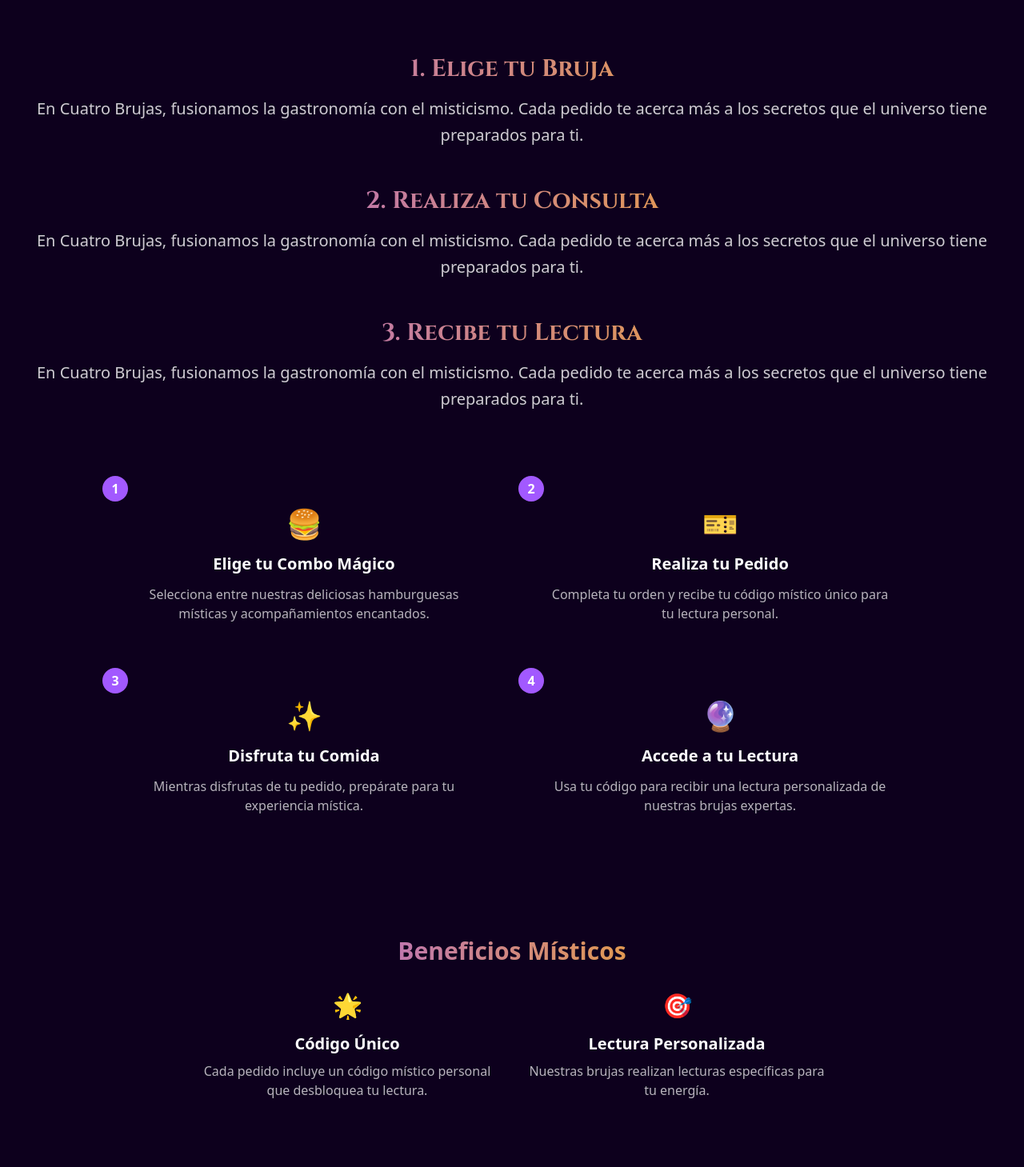
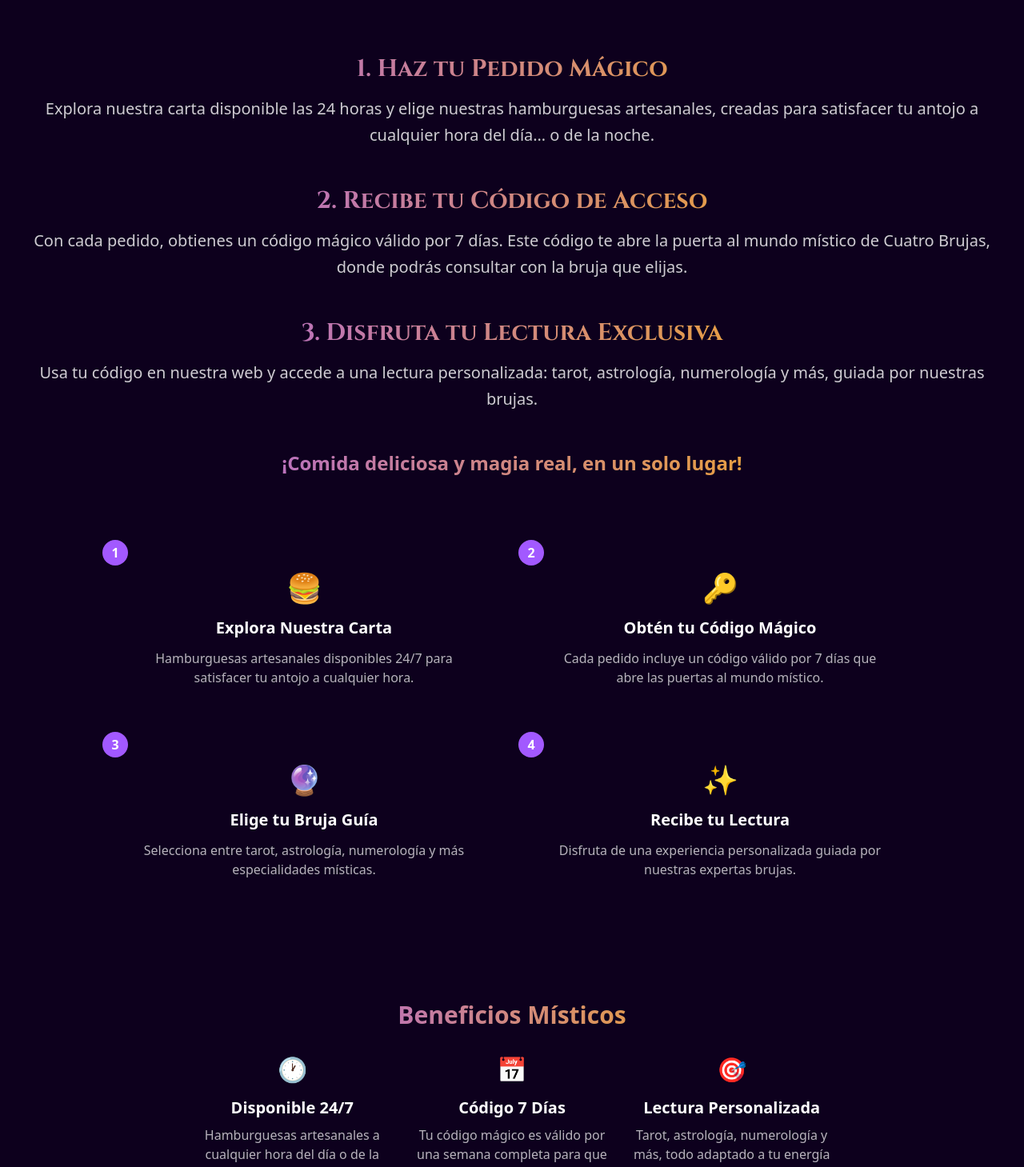
Before and after one commit to GiacomoGonzales/cuatro-brujas, a React (Vite) app in the folder cuatro-brujas/: page /como-funciona in a window 1280 px wide. Shown: the part 200-1659 px from the top of the page at 80% size. Built offline with nearby package versions, Linux system fonts and the light colour scheme; no server answers.

Commit message:
falta solo conectar innova

```diff
--- a/cuatro-brujas/src/components/BrujasHomeCoverflow.jsx
+++ b/cuatro-brujas/src/components/BrujasHomeCoverflow.jsx
@@ -42,8 +42,6 @@
 const BrujasHomeCoverflow = ({ isLecturasPage = false }) => {
   const [indiceActivo, setIndiceActivo] = useState(0);
   const [direccion, setDireccion] = useState(0);
-  const [dragOffset, setDragOffset] = useState(0);
-  const [isDragging, setIsDragging] = useState(false);
   const navigate = useNavigate();
 
   // Generar datos de brujas con rutas correctas según la página
@@ -83,46 +81,41 @@
 
   const getCardProps = (indice) => {
     const diferencia = indice - indiceActivo;
-    const isMobile = window.innerWidth < 768;
-    const dragInfluence = isDragging ? dragOffset * 0.6 : 0; // Más suave, menos influencia
 
     if (diferencia === 0) {
       // Bruja central
       return {
-        x: dragInfluence,
-        scale: 1.2 - Math.abs(dragInfluence) * 0.0002, // Menos cambio de escala
-        rotateY: dragInfluence * 0.015, // Rotación más sutil
+        x: 0,
+        scale: 1.2,
+        rotateY: 0,
         z: 100,
-        opacity: 1 - Math.abs(dragInfluence) * 0.0003, // Menos cambio de opacidad
-        filter: `blur(${Math.abs(dragInfluence) * 0.005}px)`, // Menos blur
+        opacity: 1,
+        filter: 'blur(0px)',
       };
     } else if (diferencia === 1 || (diferencia === -(brujas.length - 1))) {
       // Bruja derecha
-      const baseX = isMobile ? 120 : 280;
       return {
-        x: baseX + dragInfluence * 0.8, // Menos movimiento de las laterales
-        scale: 0.8 + (dragInfluence < 0 ? Math.abs(dragInfluence) * 0.0005 : 0),
-        rotateY: -30 + dragInfluence * 0.01, // Rotación más sutil
+        x: window.innerWidth > 768 ? 280 : 120,
+        scale: 0.8,
+        rotateY: -30,
         z: 0,
-        opacity: 0.7 + (dragInfluence < 0 ? Math.abs(dragInfluence) * 0.0003 : 0),
-        filter: `blur(${2 - (dragInfluence < 0 ? Math.abs(dragInfluence) * 0.003 : 0)}px)`,
+        opacity: 0.7,
+        filter: 'blur(2px)',
       };
     } else if (diferencia === -1 || (diferencia === brujas.length - 1)) {
       // Bruja izquierda
-      const baseX = isMobile ? -120 : -280;
       return {
-        x: baseX + dragInfluence * 0.8, // Menos movimiento de las laterales
-        scale: 0.8 + (dragInfluence > 0 ? dragInfluence * 0.0005 : 0),
-        rotateY: 30 + dragInfluence * 0.01, // Rotación más sutil
+        x: window.innerWidth > 768 ? -280 : -120,
+        scale: 0.8,
+        rotateY: 30,
         z: 0,
-        opacity: 0.7 + (dragInfluence > 0 ? dragInfluence * 0.0003 : 0),
-        filter: `blur(${2 - (dragInfluence > 0 ? dragInfluence * 0.003 : 0)}px)`,
+        opacity: 0.7,
+        filter: 'blur(2px)',
       };
     } else {
       // Brujas ocultas
-      const baseX = diferencia > 0 ? (isMobile ? 250 : 500) : (isMobile ? -250 : -500);
       return {
-        x: baseX + dragInfluence,
+        x: diferencia > 0 ? (window.innerWidth > 768 ? 500 : 250) : (window.innerWidth > 768 ? -500 : -250),
         scale: 0.6,
         rotateY: diferencia > 0 ? -45 : 45,
         z: -100,
@@ -132,55 +125,36 @@
     }
   };
 
-  const handleDragStart = () => {
-    setIsDragging(true);
-  };
-
-  const handleDrag = (event, info) => {
-    // Actualizar el offset del drag en tiempo real, con throttling para mejor rendimiento
-    const throttledOffset = Math.round(info.offset.x / 2) * 2; // Throttle cada 2px
-    setDragOffset(throttledOffset);
-  };
-
   const handleDragEnd = (event, info) => {
-    setIsDragging(false);
-    setDragOffset(0);
-
-    // Threshold más sensible para móvil
-    const threshold = window.innerWidth < 768 ? 40 : 60;
-    const velocity = Math.abs(info.velocity.x);
-
-    // Si hay velocidad suficiente, threshold más bajo
-    const effectiveThreshold = velocity > 500 ? threshold * 0.6 : threshold;
-
-    if (info.offset.x > effectiveThreshold) {
+    const threshold = 50;
+    if (info.offset.x > threshold) {
       anteriorBruja();
-    } else if (info.offset.x < -effectiveThreshold) {
+    } else if (info.offset.x < -threshold) {
       siguienteBruja();
     }
   };
 
   return (
-    <div className="relative py-16 overflow-hidden w-full">
-      {/* Partículas de fondo fijas */}
-      <div className="fixed inset-0 pointer-events-none z-0">
-        {[...Array(15)].map((_, i) => (
+    <div className="relative py-8 overflow-hidden w-full">
+      {/* Partículas de fondo sutiles */}
+      <div className="absolute inset-0 pointer-events-none">
+        {[...Array(30)].map((_, i) => (
           <motion.div
             key={i}
-            className="absolute w-1 h-1 bg-purple-400 rounded-full opacity-20"
+            className="absolute w-1 h-1 bg-purple-400 rounded-full opacity-30"
             style={{
               left: `${Math.random() * 100}%`,
               top: `${Math.random() * 100}%`,
             }}
             animate={{
-              y: [0, -10, 0],
-              opacity: [0.2, 0.6, 0.2],
-              scale: [1, 1.1, 1],
+              y: [0, -15, 0],
+              opacity: [0.3, 0.8, 0.3],
+              scale: [1, 1.2, 1],
             }}
             transition={{
-              duration: 6 + Math.random() * 3,
+              duration: 4 + Math.random() * 2,
               repeat: Infinity,
-              delay: Math.random() * 4,
+              delay: Math.random() * 3,
             }}
           />
         ))}
@@ -230,25 +204,15 @@
                 animate={cardProps}
                 transition={{
                   type: 'spring',
-                  stiffness: isDragging ? 200 : 300,
-                  damping: isDragging ? 25 : 30,
-                  mass: isDragging ? 0.5 : 0.8,
-                  velocity: isDragging ? 0 : undefined,
+                  stiffness: 300,
+                  damping: 30,
                 }}
-                drag={indice === indiceActivo ? "x" : false}
-                dragConstraints={{ left: -200, right: 200 }}
-                dragElastic={0.1}
-                dragMomentum={false}
-                onDragStart={indice === indiceActivo ? handleDragStart : undefined}
-                onDrag={indice === indiceActivo ? handleDrag : undefined}
-                onDragEnd={indice === indiceActivo ? handleDragEnd : undefined}
-                onClick={() => !isDragging && irABruja(indice)}
-                whileHover={!isDragging ? { scale: cardProps.scale * 1.02 } : {}}
-                style={{
-                  cursor: indice === indiceActivo
-                    ? (isDragging ? 'grabbing' : 'grab')
-                    : 'pointer'
-                }}
+                drag="x"
+                dragConstraints={{ left: 0, right: 0 }}
+                dragElastic={0.2}
+                onDragEnd={handleDragEnd}
+                onClick={() => irABruja(indice)}
+                whileHover={{ scale: cardProps.scale * 1.02 }}
               >
                 <div
                   className="relative w-48 h-64 md:w-72 md:h-80 rounded-2xl overflow-hidden shadow-2xl"
--- a/cuatro-brujas/src/pages/ComoFuncionaPage.jsx
+++ b/cuatro-brujas/src/pages/ComoFuncionaPage.jsx
@@ -21,27 +21,27 @@
   const steps = [
     {
       number: "1",
-      title: "Elige tu Combo Mágico",
-      description: "Selecciona entre nuestras deliciosas hamburguesas místicas y acompañamientos encantados.",
+      title: "Explora Nuestra Carta",
+      description: "Hamburguesas artesanales disponibles 24/7 para satisfacer tu antojo a cualquier hora.",
       icon: "🍔"
     },
     {
       number: "2",
-      title: "Realiza tu Pedido",
-      description: "Completa tu orden y recibe tu código místico único para tu lectura personal.",
-      icon: "🎫"
+      title: "Obtén tu Código Mágico",
+      description: "Cada pedido incluye un código válido por 7 días que abre las puertas al mundo místico.",
+      icon: "🔑"
     },
     {
       number: "3",
-      title: "Disfruta tu Comida",
-      description: "Mientras disfrutas de tu pedido, prepárate para tu experiencia mística.",
-      icon: "✨"
+      title: "Elige tu Bruja Guía",
+      description: "Selecciona entre tarot, astrología, numerología y más especialidades místicas.",
+      icon: "🔮"
     },
     {
       number: "4",
-      title: "Accede a tu Lectura",
-      description: "Usa tu código para recibir una lectura personalizada de nuestras brujas expertas.",
-      icon: "🔮"
+      title: "Recibe tu Lectura",
+      description: "Disfruta de una experiencia personalizada guiada por nuestras expertas brujas.",
+      icon: "✨"
     }
   ];
 
@@ -60,7 +60,7 @@
 
           {/* Secciones */}
           <div className="grid gap-12 mt-16">
-            {/* Sección 1: Elige tu Bruja */}
+            {/* Sección 1: Haz tu Pedido Mágico */}
             <motion.div
               initial={{ opacity: 0, y: 20 }}
               whileInView={{ opacity: 1, y: 0 }}
@@ -68,15 +68,15 @@
               className="text-center"
             >
               <h2 className="text-3xl font-title font-bold mb-4 magical-text">
-                1. Elige tu Bruja
+                1. Haz tu Pedido Mágico
               </h2>
               <p className="text-xl text-light/80 leading-relaxed">
-                En Cuatro Brujas, fusionamos la gastronomía con el misticismo.
-                Cada pedido te acerca más a los secretos que el universo tiene preparados para ti.
+                Explora nuestra carta disponible las 24 horas y elige nuestras hamburguesas artesanales,
+                creadas para satisfacer tu antojo a cualquier hora del día… o de la noche.
               </p>
             </motion.div>
 
-            {/* Sección 2: Realiza tu Consulta */}
+            {/* Sección 2: Recibe tu Código de Acceso */}
             <motion.div
               initial={{ opacity: 0, y: 20 }}
               whileInView={{ opacity: 1, y: 0 }}
@@ -84,15 +84,15 @@
               className="text-center"
             >
               <h2 className="text-3xl font-title font-bold mb-4 magical-text">
-                2. Realiza tu Consulta
+                2. Recibe tu Código de Acceso
               </h2>
               <p className="text-xl text-light/80 leading-relaxed">
-                En Cuatro Brujas, fusionamos la gastronomía con el misticismo.
-                Cada pedido te acerca más a los secretos que el universo tiene preparados para ti.
+                Con cada pedido, obtienes un código mágico válido por 7 días. Este código te abre la puerta
+                al mundo místico de Cuatro Brujas, donde podrás consultar con la bruja que elijas.
               </p>
             </motion.div>
 
-            {/* Sección 3: Recibe tu Lectura */}
+            {/* Sección 3: Disfruta tu Lectura Exclusiva */}
             <motion.div
               initial={{ opacity: 0, y: 20 }}
               whileInView={{ opacity: 1, y: 0 }}
@@ -100,14 +100,26 @@
               className="text-center"
             >
               <h2 className="text-3xl font-title font-bold mb-4 magical-text">
-                3. Recibe tu Lectura
+                3. Disfruta tu Lectura Exclusiva
               </h2>
               <p className="text-xl text-light/80 leading-relaxed">
-                En Cuatro Brujas, fusionamos la gastronomía con el misticismo.
-                Cada pedido te acerca más a los secretos que el universo tiene preparados para ti.
+                Usa tu código en nuestra web y accede a una lectura personalizada: tarot, astrología,
+                numerología y más, guiada por nuestras brujas.
               </p>
             </motion.div>
           </div>
+
+          {/* Mensaje final */}
+          <motion.div
+            initial={{ opacity: 0, y: 20 }}
+            whileInView={{ opacity: 1, y: 0 }}
+            viewport={{ once: true }}
+            className="text-center mt-12"
+          >
+            <p className="text-2xl font-bold magical-text">
+              ¡Comida deliciosa y magia real, en un solo lugar!
+            </p>
+          </motion.div>
         </div>
       </section>
 
@@ -141,19 +153,26 @@
             <h2 className="text-3xl font-bold magical-text text-center mb-8">
               Beneficios Místicos
             </h2>
-            <div className="grid grid-cols-1 md:grid-cols-2 gap-6">
+            <div className="grid grid-cols-1 md:grid-cols-3 gap-6">
               <div className="text-center">
-                <div className="text-3xl mb-4">🌟</div>
-                <h3 className="text-xl font-bold text-light mb-2">Código Único</h3>
+                <div className="text-3xl mb-4">🕐</div>
+                <h3 className="text-xl font-bold text-light mb-2">Disponible 24/7</h3>
                 <p className="text-light/70">
-                  Cada pedido incluye un código místico personal que desbloquea tu lectura.
+                  Hamburguesas artesanales a cualquier hora del día o de la noche.
+                </p>
+              </div>
+              <div className="text-center">
+                <div className="text-3xl mb-4">📅</div>
+                <h3 className="text-xl font-bold text-light mb-2">Código 7 Días</h3>
+                <p className="text-light/70">
+                  Tu código mágico es válido por una semana completa para que disfrutes cuando quieras.
                 </p>
               </div>
               <div className="text-center">
                 <div className="text-3xl mb-4">🎯</div>
                 <h3 className="text-xl font-bold text-light mb-2">Lectura Personalizada</h3>
                 <p className="text-light/70">
-                  Nuestras brujas realizan lecturas específicas para tu energía.
+                  Tarot, astrología, numerología y más, todo adaptado a tu energía única.
                 </p>
               </div>
             </div>
--- a/cuatro-brujas/src/pages/LecturasPage.jsx
+++ b/cuatro-brujas/src/pages/LecturasPage.jsx
@@ -22,10 +22,10 @@
   return (
     <div className="min-h-screen bg-gradient-to-br from-purple-900 via-black to-purple-900 relative overflow-hidden">
       {/* Contenido principal */}
-      <div className="relative z-10 flex flex-col items-center justify-center min-h-screen px-4 pt-24">
+      <div className="relative z-10 flex flex-col items-center justify-center min-h-screen px-4 pt-32">
 
         {/* Título */}
-        <div className="text-center mb-8 md:mb-12">
+        <div className="text-center mb-4 md:mb-6">
           <h1 className="text-4xl md:text-6xl font-bold font-title text-golden mb-4 drop-shadow-lg">
             Elige Tu Bruja Guía
           </h1>
```
